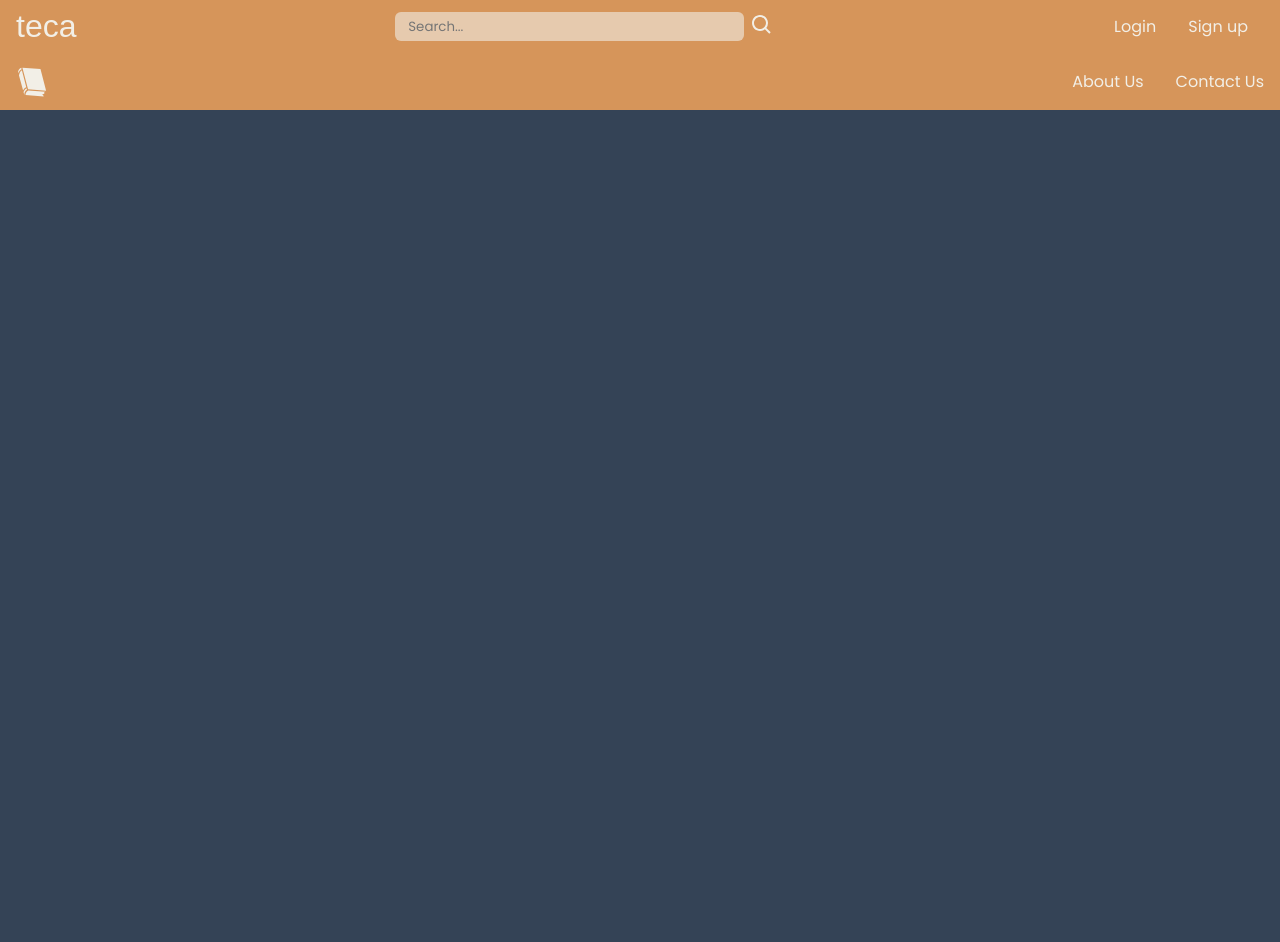
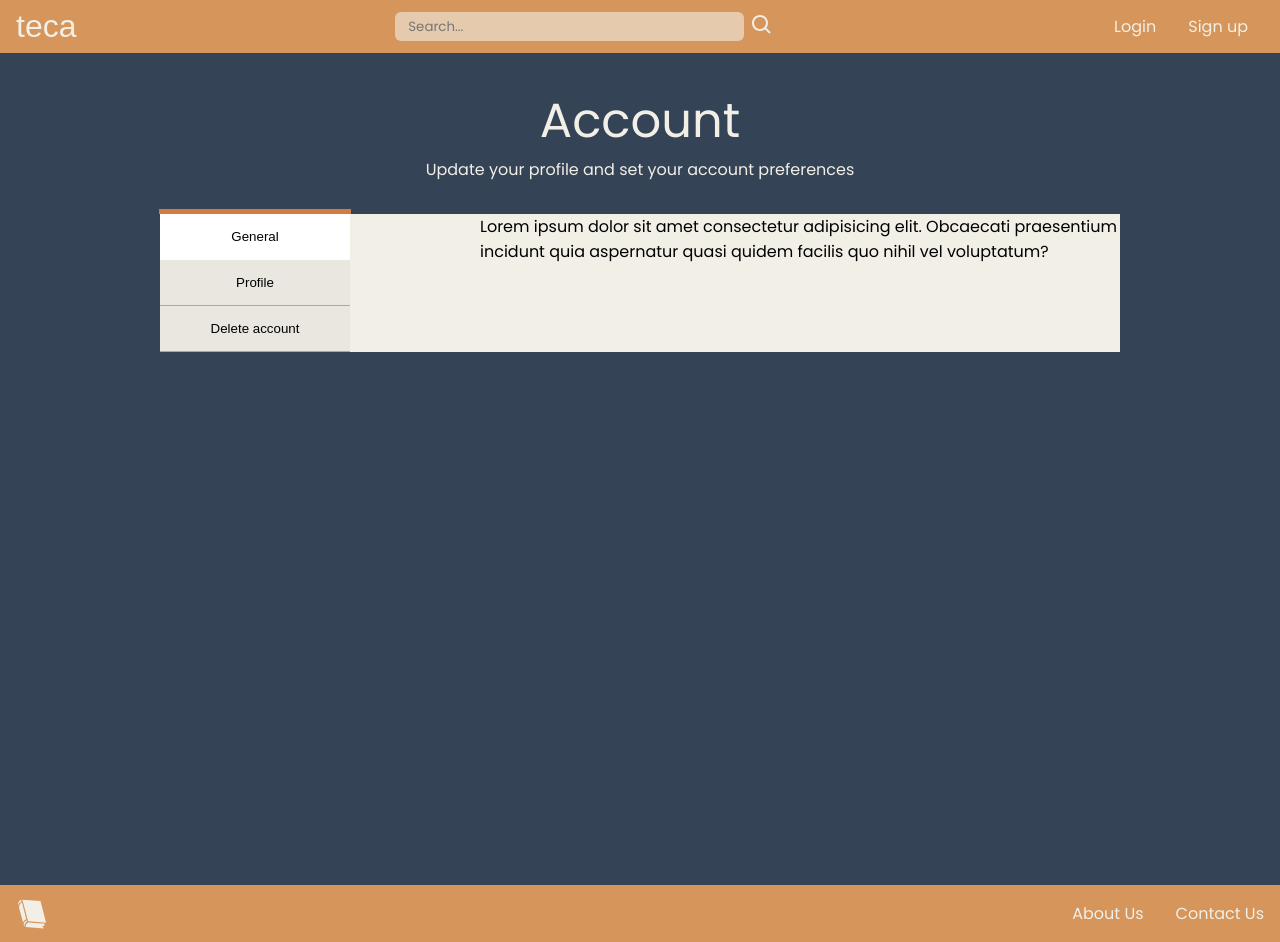
Before and after one commit to jurocaSITE/Capstone_Frontend, a React (Create React App) app in the folder frontend/: page /account in a window 1280 px wide. Before the commit the page ends 800 px from the top, so only its background shows below. Built offline with nearby package versions, Linux system fonts and the light colour scheme; no server answers; a web font is replaced by a local one.

Commit message:
working on account view

```diff
--- /dev/null
+++ b/frontend/src/components/Account/Account.css
@@ -0,0 +1,125 @@
+.Account {
+	/* color: var(--light-shade); */
+	height: 100vh;
+}
+
+.Account .header {
+	color: var(--light-shade);
+	display: flex;
+	flex-direction: column;
+	align-items: center;
+	margin: 2em 0;
+}
+
+/*.Account .card-content {
+	display: grid;
+	grid-template-columns: 1fr 4fr 1fr;
+}
+
+.card {
+	color: black;
+	grid-column: 2;
+	background-color: var(--light-shade);
+	display: grid;
+	grid-template-columns: 1fr 3fr;
+	margin-bottom: 2em;
+} */
+
+.Account::before,
+::after {
+	box-sizing: border-box;
+	margin: 0;
+	padding: 0;
+}
+
+.container {
+	display: grid;
+	grid-template-columns: 1fr 2fr 4fr 1fr;
+
+	/* display: flex;
+	flex-direction: row; */
+	/* position: relative; */
+	/* width: 500px; */
+	/* height: 300px; */
+	/* background: #693333; */
+	/* margin: 100px auto 0; */
+	/* word-break: break-all; */
+	/* border: 1px solid rgba(0, 0, 0, 0.274); */
+}
+
+.bloc-tabs {
+	display: flex;
+	flex-direction: column;
+
+	grid-column: 2;
+	background-color: var(--light-shade);
+}
+.tabs {
+	padding: 15px;
+	text-align: center;
+	width: 50%;
+	background: rgba(128, 128, 128, 0.075);
+	cursor: pointer;
+	border-bottom: 1px solid rgba(0, 0, 0, 0.274);
+	box-sizing: content-box;
+	position: relative;
+	outline: none;
+}
+.tabs:not(:last-child) {
+	/* border-right: 1px solid rgba(0, 0, 0, 0.274); */
+}
+
+.active-tabs {
+	background: white;
+	border-bottom: 1px solid transparent;
+}
+
+.active-tabs::before {
+	content: "";
+	display: block;
+	position: absolute;
+	top: -5px;
+	left: 50%;
+	transform: translateX(-50%);
+	width: calc(100% + 2px);
+	height: 5px;
+	background: var(--dark-accent);
+}
+
+button {
+	border: none;
+}
+.content-tabs {
+	/* flex-grow: 1; */
+	grid-column: 3;
+	background-color: var(--light-shade);
+}
+.content {
+	/* background: white; */
+	/* padding: 20px; */
+	width: 100%;
+	height: 100%;
+	display: none;
+}
+.content h2 {
+	padding: 0px 0 5px 0px;
+}
+.content hr {
+	width: 100px;
+	height: 2px;
+	background: #222;
+	margin-bottom: 2em;
+}
+.content p {
+	width: 100%;
+	height: 100%;
+}
+
+.content .edit-profile {
+	width: 100%;
+	height: 100%;
+}
+
+.active-content {
+	display: block;
+}
--- /dev/null
+++ b/frontend/src/components/Account/Account.js
@@ -0,0 +1,122 @@
+import "./Account.css";
+import React, { useState } from "react";
+import EditProfile from "components/EditProfile/EditProfile";
+import { Link, useNavigate } from "react-router-dom";
+import apiClient from "services/apiClient";
+import { useAuthContext } from "contexts/auth";
+
+function Account() {
+	const navigate = useNavigate();
+	const { setUser } = useAuthContext();
+	const [errors, setErrors] = useState({});
+	const [toggleState, setToggleState] = useState(1);
+
+	const toggleTab = (index) => {
+		setToggleState(index);
+	};
+
+	const handleOnSignOut = async () => {
+		await apiClient.logoutUser();
+		setUser(null);
+		setErrors(null);
+		navigate("/");
+	};
+
+	const handleOneDelete = async (event) => {
+		await apiClient.deleteUserProfile();
+
+		handleOnSignOut();
+	};
+
+	return (
+		<div className="Account">
+			<section className="header">
+				<h1>Account</h1>
+				<p>Update your profile and set your account preferences</p>
+			</section>
+			{/*<section className="card-content">
+				<div className="card">
+					<h1>hola</h1>
+					<h1>hola</h1>
+				</div>
+			</section> */}
+			<div className="container">
+				<div className="bloc-tabs">
+					<button
+						className={toggleState === 1 ? "tabs active-tabs" : "tabs"}
+						onClick={() => toggleTab(1)}
+					>
+						General
+					</button>
+					<button
+						className={toggleState === 2 ? "tabs active-tabs" : "tabs"}
+						onClick={() => toggleTab(2)}
+					>
+						Profile
+					</button>
+					<button
+						className={toggleState === 3 ? "tabs active-tabs" : "tabs"}
+						onClick={() => toggleTab(3)}
+					>
+						Delete account
+					</button>
+				</div>
+
+				<div className="content-tabs">
+					<div
+						className={
+							toggleState === 1 ? "content  active-content" : "content"
+						}
+					>
+						{/* <h2>General</h2>
+						<hr /> */}
+						<p>
+							Lorem ipsum dolor sit amet consectetur adipisicing elit. Obcaecati
+							praesentium incidunt quia aspernatur quasi quidem facilis quo
+							nihil vel voluptatum?
+						</p>
+					</div>
+
+					<div
+						className={
+							toggleState === 2 ? "content  active-content" : "content"
+						}
+					>
+						{/* <h2>Profile</h2>
+						<hr /> */}
+						{/* <p>
+						Lorem ipsum dolor sit amet consectetur adipisicing elit. Sapiente
+						voluptatum qui adipisci.
+					</p> */}
+
+						<EditProfile className="edit-profile" />
+					</div>
+
+					<div
+						className={
+							toggleState === 3 ? "content  active-content" : "content"
+						}
+					>
+						{/* <h2>Delete Account</h2>
+						<hr /> */}
+						{/* <p>
+						Lorem ipsum dolor sit amet, consectetur adipisicing elit. Eos sed
+						nostrum rerum laudantium totam unde adipisci incidunt modi alias!
+						Accusamus in quia odit aspernatur provident et ad vel distinctio
+						recusandae totam quidem repudiandae omnis veritatis nostrum
+						laboriosam architecto optio rem, dignissimos voluptatum beatae
+						aperiam voluptatem atque. Beatae rerum dolores sunt.
+					</p> */}
+						<Link to="/">
+							<button className="btn delete-account" onClick={handleOneDelete}>
+								Delete Account
+							</button>
+						</Link>
+					</div>
+				</div>
+			</div>
+		</div>
+	);
+}
+
+export default Account;
--- a/frontend/src/components/App/App.js
+++ b/frontend/src/components/App/App.js
@@ -5,6 +5,7 @@ import { SearchContextProvider } from "contexts/search";
 import { AuthContextProvider, useAuthContext } from "contexts/auth";
 import apiClient from "services/apiClient";
 import {
+	Account,
 	Register,
 	Login,
 	Navbar,
@@ -82,6 +83,7 @@ function App() {
 						path="/list/create-new/:bookId"
 						element={<ListFormCreateNew />}
 					/>
+					<Route path="/account" element={<Account />} />
 					<Route path="/profile" element={<ProfilePage />} />
 					<Route path="/edit-profile" element={<EditProfile />} />
 					<Route
--- a/frontend/src/components/EditProfile/EditProfile.css
+++ b/frontend/src/components/EditProfile/EditProfile.css
@@ -2,20 +2,21 @@
 	height: 100%;
 	width: 100%;
 	background: var(--dark-shade);
-	display: flex;
-	align-items: center;
+	/* display: flex; */
+	/* align-items: center; */
 	justify-content: center;
-	padding: 2em 0;
+	/* padding: 2em 0; */
 }
 
 .EditProfile .card {
-	width: 620px;
-	padding: 24px 36px 0 36px;
+	box-sizing: border-box;
+	/* width: 620px; */
+	/* padding: 24px 36px 0 36px; */
 	background: var(--light-shade);
 	display: flex;
 	flex-direction: column;
-	align-items: center;
-	border-radius: 6px;
+	/* align-items: center; */
+	/* border-radius: 6px; */
 }
 
 .EditProfile .card .form {
--- a/frontend/src/components/EditProfile/EditProfile.js
+++ b/frontend/src/components/EditProfile/EditProfile.js
@@ -2,7 +2,7 @@ import "./EditProfile.css";
 import React, { useState } from "react";
 import { Link, useNavigate } from "react-router-dom";
 import apiClient from "services/apiClient";
-import { useAuthContext } from "contexts/auth";
+// import { useAuthContext } from "contexts/auth";
 
 function EditProfile() {
 	const navigate = useNavigate();
@@ -14,7 +14,7 @@ function EditProfile() {
 		profile_picture: "",
 		date_of_birth: "",
 	});
-	const { setUser } = useAuthContext();
+	// const { setUser } = useAuthContext();
 
 	const handleOnInputChange = (event) => {
 		if (event.target.name === "first_name") {
@@ -120,18 +120,18 @@ function EditProfile() {
 		navigate("/profile");
 	};
 
-	const handleOnSignOut = async () => {
-		await apiClient.logoutUser();
-		setUser(null);
-		setErrors(null);
-		navigate("/");
-	};
+	// const handleOnSignOut = async () => {
+	// 	await apiClient.logoutUser();
+	// 	setUser(null);
+	// 	setErrors(null);
+	// 	navigate("/");
+	// };
 
-	const handleOneDelete = async (event) => {
-		await apiClient.deleteUserProfile();
+	// const handleOneDelete = async (event) => {
+	// 	await apiClient.deleteUserProfile();
 
-		handleOnSignOut();
-	};
+	// 	handleOnSignOut();
+	// };
 
 	return (
 		<div className="EditProfile">
@@ -198,11 +198,11 @@ function EditProfile() {
 						/>
 					</div>
 
-					<Link to="/">
+					{/* <Link to="/">
 						<button className="btn delete-account" onClick={handleOneDelete}>
 							Delete Account
 						</button>
-					</Link>
+					</Link> */}
 
 					<div className="footer">
 						<button
--- a/frontend/src/components/ProfilePage/ProfilePage.js
+++ b/frontend/src/components/ProfilePage/ProfilePage.js
@@ -78,7 +78,7 @@ function ProfilePage() {
 				</div>
 			</div>
 			<div className="library">
-				<h2>Default Lists</h2>
+				<h2>My Library</h2>
 				<div className="lists-cards">
 					{defaultLists.map((list) => (
 						<ProfileListCard key={list.id} list={list} className="list-card" />
--- a/frontend/src/components/UserPortal/UserPortal.js
+++ b/frontend/src/components/UserPortal/UserPortal.js
@@ -12,7 +12,7 @@ export default function UserPortal() {
 	const [showMenu, setShowMenu] = useState(false);
 	const [errors, setErrors] = useState(null);
 
-  const toggleMenu = () => setShowMenu(!showMenu);
+	const toggleMenu = () => setShowMenu(!showMenu);
 
 	const handleOnSignOut = async () => {
 		await apiClient.logoutUser();
@@ -32,8 +32,8 @@ export default function UserPortal() {
 					<Link to="/profile">
 						<li>Your Profile</li>
 					</Link>
-					<Link to="/edit-profile">
-						<li>Settings</li>
+					<Link to="/account">
+						<li>Account</li>
 					</Link>
 					<Link to="/">
 						<li className="sign-out" onClick={handleOnSignOut}></li>
--- a/frontend/src/components/index.js
+++ b/frontend/src/components/index.js
@@ -21,3 +21,4 @@ export { default as ProfileListCard } from "./ProfileListCard/ProfileListCard";
 export { default as EditProfile } from "./EditProfile/EditProfile";
 export { default as AuthorCard } from "./AuthorCard/AuthorCard";
 export { default as Modal } from "./Modal/Modal";
+export { default as Account } from "./Account/Account";
--- a/frontend/src/index.css
+++ b/frontend/src/index.css
@@ -7,24 +7,27 @@
 	--dark-accent: #d37942;
 	--dark-shade: #344356;
 
-	--light-shade-6-opacity: rgba(242, 239, 231, .6);
+	--light-shade-6-opacity: rgba(242, 239, 231, 0.6);
 	--border-rad: 6px;
-	--default-shadow: 0 4px 4px 0 rgba(0,0,0,.25);
+	--default-shadow: 0 4px 4px 0 rgba(0, 0, 0, 0.25);
 }
 
 body {
 	margin: 0;
 	padding: 0;
 	/* font-family: -apple-system, BlinkMacSystemFont, 'Segoe UI', 'Roboto', 'Oxygen',
-      'Ubuntu', 'Cantarell', 'Fira Sans', 'Droid Sans', 'Helvetica Neue',
-      sans-serif; */
+    'Ubuntu', 'Cantarell', 'Fira Sans', 'Droid Sans', 'Helvetica Neue',
+	sans-serif; */
 	-webkit-font-smoothing: antialiased;
 	font-family: "Poppins", sans-serif;
 	-moz-osx-font-smoothing: grayscale;
 	background: var(--dark-shade);
 }
 
-h1, h2, h3, p {
+h1,
+h2,
+h3,
+p {
 	margin: 0;
 }
 
```
